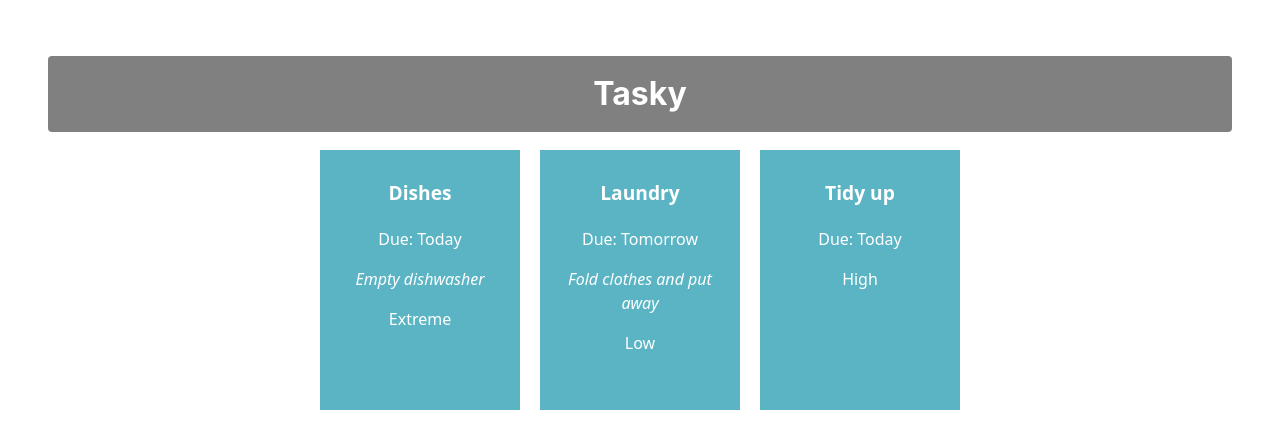
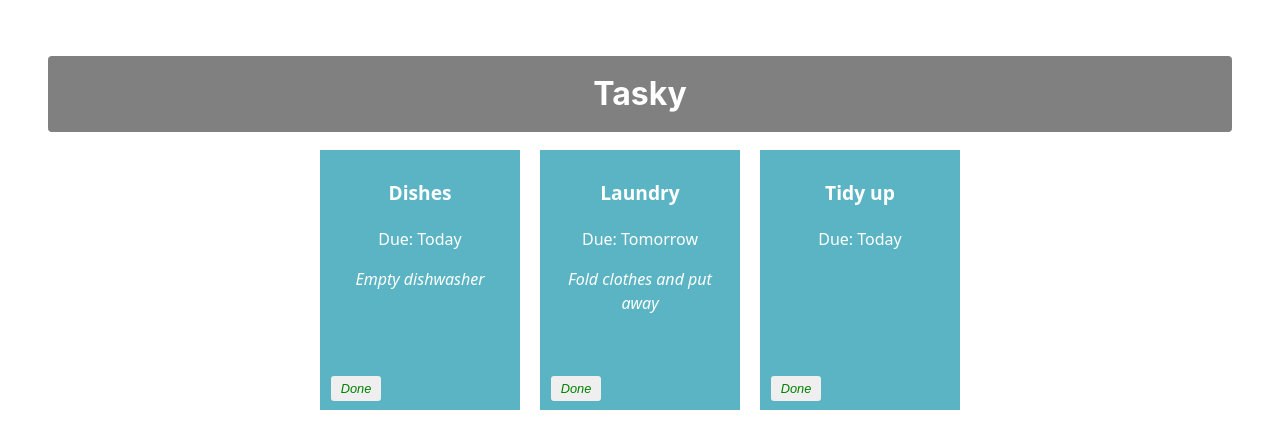
Before and after one commit to RostyslavNorman/react-basics-labs, a React (Vite) app in the folder tasky/: page / in a window 1280 px wide. Shown: the top 448 px of the page. Built offline with nearby package versions, Linux system fonts and the light colour scheme.

Commit message:
Mark task as done

```diff
--- a/tasky/src/App.css
+++ b/tasky/src/App.css
@@ -45,3 +45,20 @@
   font-style: italic;
   font-size: 1em;
 }
+
+button {
+  border: none;
+  border-radius: 3px;
+  font-style: italic;
+  font-size: 0.8em;
+  margin: 4px 6px;
+  width: 50px;
+  height: 25px;
+}
+
+.doneButton {
+  position: absolute;
+  bottom: 5px;
+  left: 5px;
+  color: green;
+}
--- a/tasky/src/App.jsx
+++ b/tasky/src/App.jsx
@@ -6,24 +6,33 @@
 function App() {
       const [ taskState, setTaskState ] = useState({
     tasks: [
-      { id: 1, title:"Dishes", description: "Empty dishwasher", deadline: "Today", priority: "Extreme" },
-      { id: 2, title: "Laundry", description: "Fold clothes and put away", deadline: "Tomorrow", priority: "Low" },
-      { id: 3, title: "Tidy up", deadline: "Today", priority: "High" }
+      { id: 1, title:"Dishes", description: "Empty dishwasher", deadline: "Today", priority: "Extreme", done: false },
+      { id: 2, title: "Laundry", description: "Fold clothes and put away", deadline: "Tomorrow", priority: "Low", done: false },
+      { id: 3, title: "Tidy up", deadline: "Today", priority: "High", done: false }
 
     ]
   });
+
+    const doneHandler = (taskIndex) => {
+    const tasks = [...taskState.tasks];
+    tasks[taskIndex].done = !tasks[taskIndex].done;
+    setTaskState({tasks});
+    console.log(`${taskIndex} ${tasks[taskIndex].done}`);
+  }
+
 
 
     return (
     <div className="container">
       <h1>Tasky</h1>
-        {taskState.tasks.map((task) => (
+        {taskState.tasks.map((task, index) => (
     <Task
       title={task.title}
       description={task.description}
       deadline={task.deadline}
       key={task.id}
-      priority={task.priority}
+      done={task.done}
+      markDone={() => doneHandler(index)}
     />
   ))}
 
--- a/tasky/src/components/Task.jsx
+++ b/tasky/src/components/Task.jsx
@@ -1,12 +1,13 @@
 const Task = (props) => {
 
     return (
-        <div className="card">
+          <div className="card" style={{backgroundColor: props.done ? 'lightgrey' : '#5bb4c4'}}>
+
           <p className="title">{props.title}</p>
           <p>Due: {props.deadline}</p>
           <p className="description">{props.description}</p>
           <p className="priority">{props.priority}</p>
-
+          <button onClick={props.markDone} className='doneButton'>Done</button>
 
         </div>
     )
```
